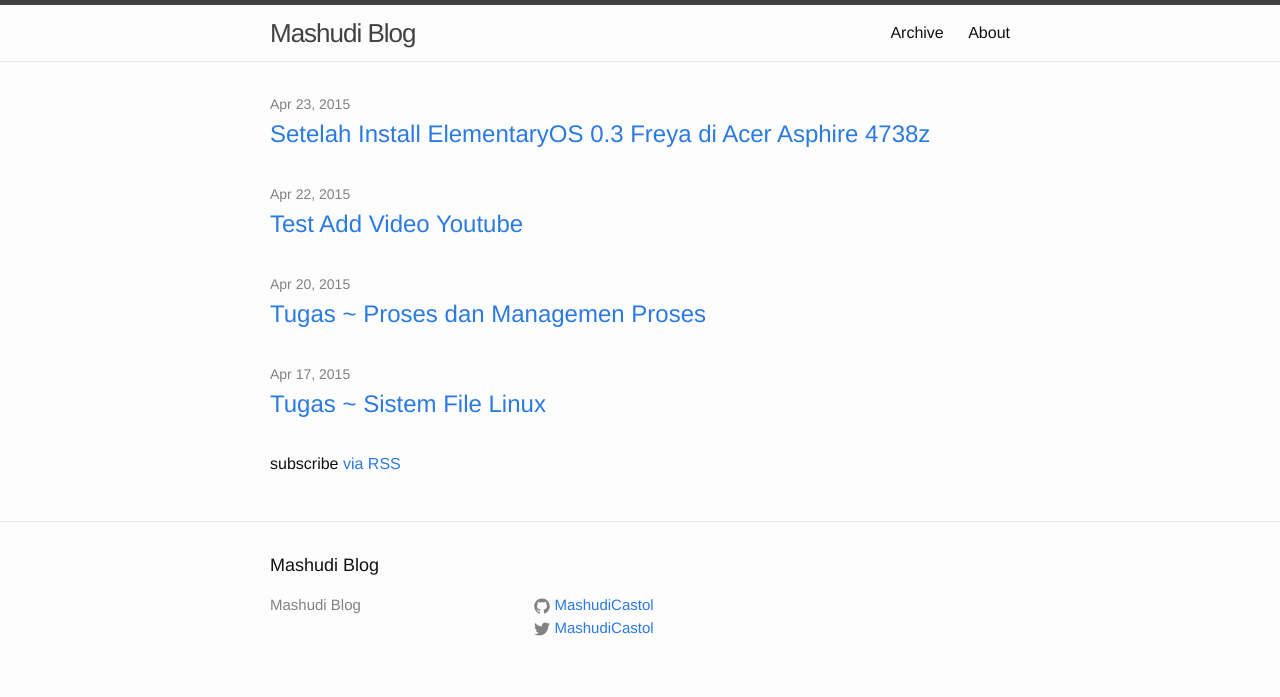
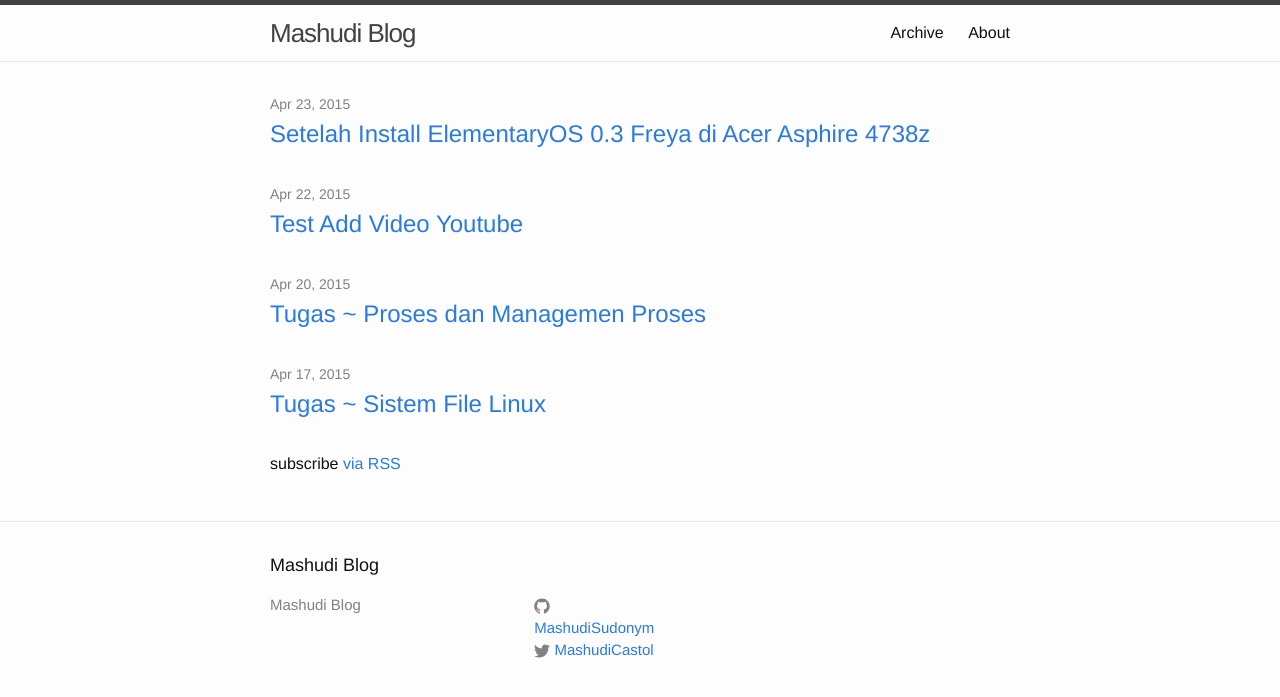
Before and after one commit to MashudiSudonym/diTerminal, a Jekyll site: the page built from index.html, in a window 1280 px wide. Shown: the top 697 px of the page. Built offline with Jekyll 4.4.1, drawn with Linux system fonts in a browser that asks for light colours.

Commit message:
update halaman

```diff
--- a/_config.yml
+++ b/_config.yml
@@ -11,7 +11,7 @@ tagline : 'Blog, Linux, Open Source, Tutorial, Desktop Art'
 #author
 url: "http://mashudicastol.github.io" # the base hostname & protocol for your site
 twitter_username: MashudiCastol
-github_username:  MashudiCastol
+github_username:  MashudiSudonym
 
 # Build settings
 markdown: kramdown
```
